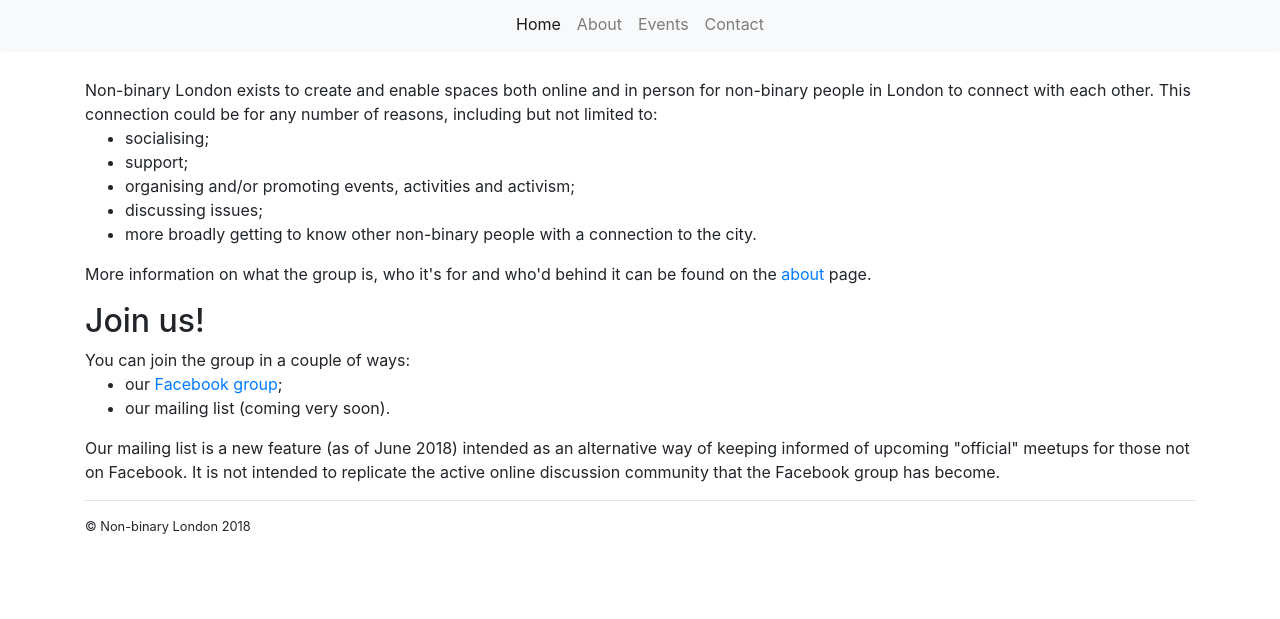
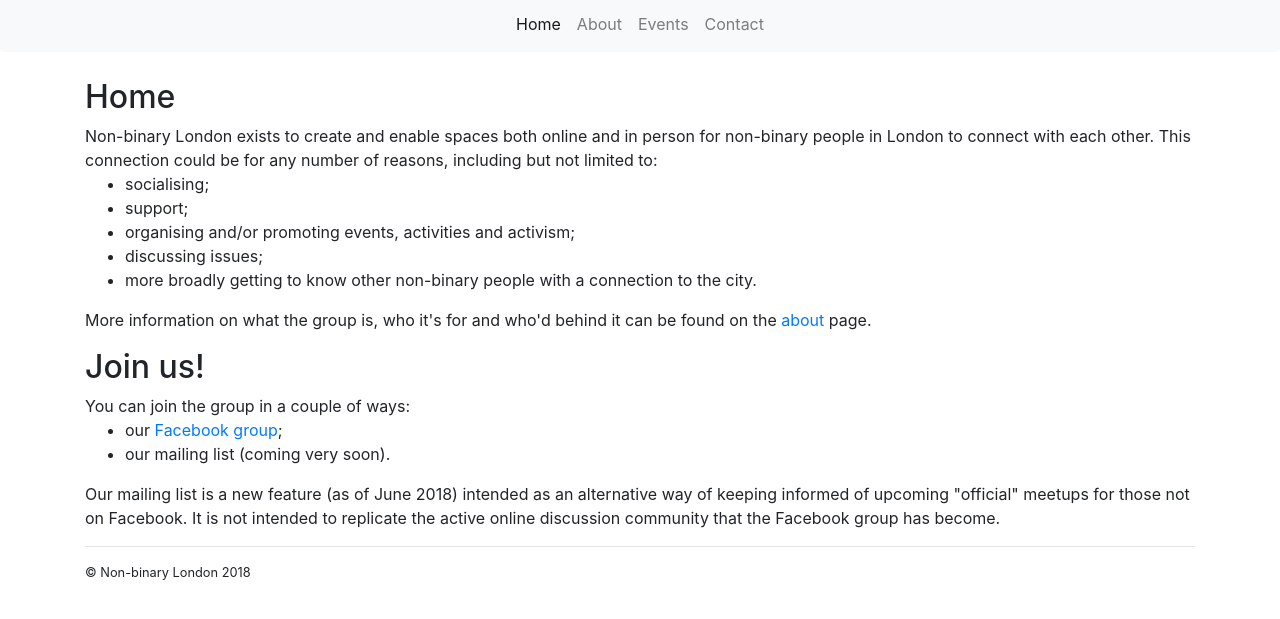
Before and after one commit to nonbinarylondon/Non-binary-London-website, a Jekyll site: the page built from index.html, in a window 1280 px wide, cut to the strip 184-803 px from the top of the page. Built offline with Jekyll 4.4.1, drawn with Linux system fonts in a browser that asks for light colours.

Commit message:
Added h2 to bring in line with other pages

```diff
--- a/index.html
+++ b/index.html
@@ -1,6 +1,7 @@
 ---
 layout: default
 ---
+<h2>Home</h2>
 <p class="before-list">Non-binary London exists to create and enable spaces both online and in person for non-binary people in London to connect with each other. This connection could be for any number of reasons, including but not limited to:</p>
 <ul>
   <li>socialising;</li>
--- a/message-submitted.html
+++ b/message-submitted.html
@@ -2,4 +2,5 @@
 title: "Message submitted"
 layout: default
 ---
+<h2>Message submitted</h2>
 <p>Thank you. Your message has been submitted successfully.</p>
```
